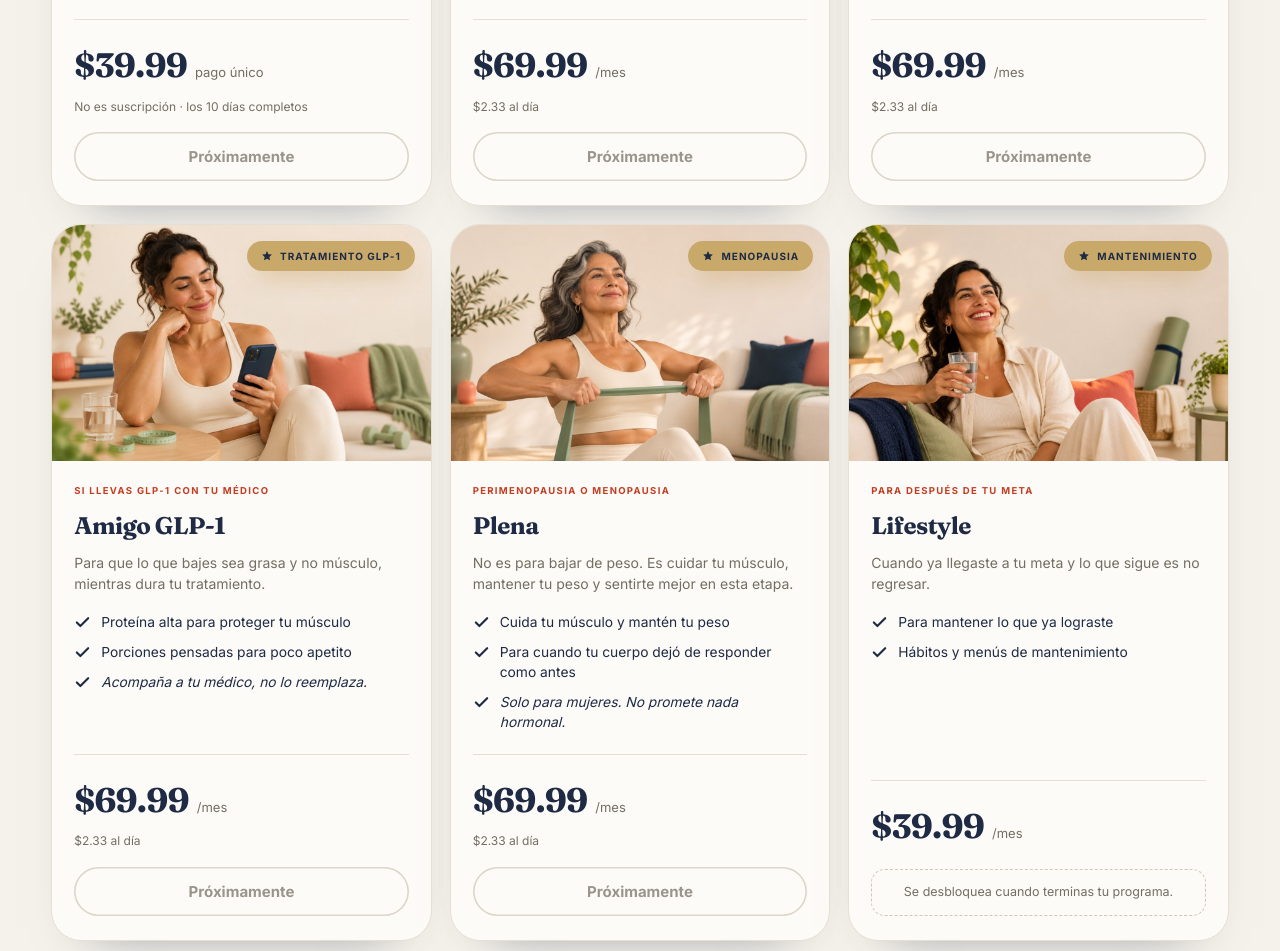
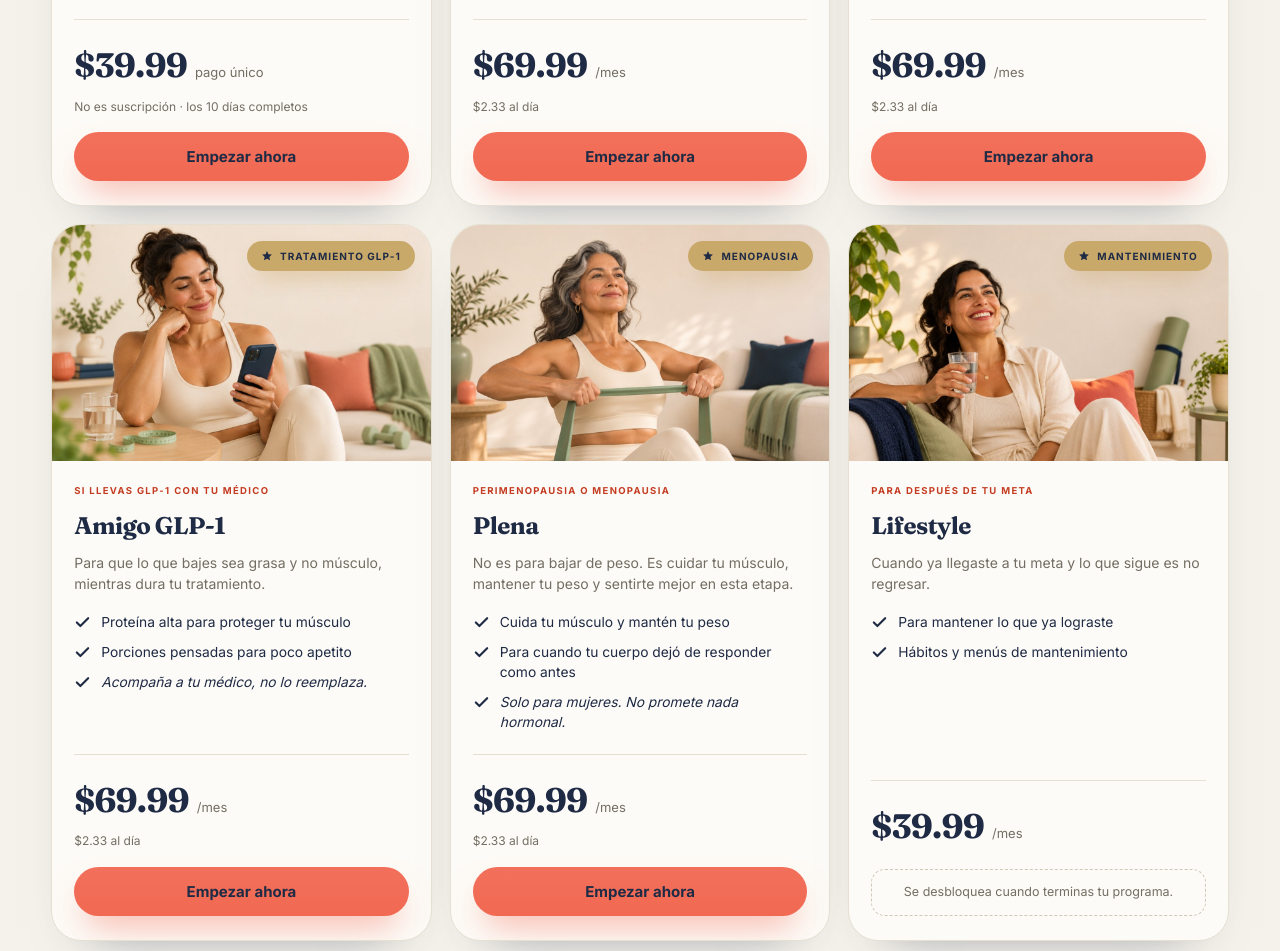
Before and after one commit to grupogamallc/tnp-app, a plain HTML site: page tnp-sitio/index.html in a window 1280 px wide. Shown: the part 2581-3532 px from the top of the page. Drawn offline with Linux system fonts and the light colour scheme.

Commit message:
Sitio: se abren los 5 botones de compra y el quiz del cierre

```diff
--- a/tnp-sitio/index.html
+++ b/tnp-sitio/index.html
@@ -168,7 +168,7 @@
         </ul>
         <div class="precio"><b>$39.99</b><small class="uni">pago único</small></div>
         <p class="aldia">No es suscripción · los 10 días completos</p>
-        <button class="btn fantasma prox" type="button" disabled>Próximamente</button>
+        <button class="btn" type="button" data-prod="plan_desinflamar" data-nom="Desinflama 10 Días">Empezar ahora</button>
       </div>
     </article>
 
@@ -187,7 +187,7 @@
         </ul>
         <div class="precio"><b>$69.99</b><small>/mes</small></div>
         <p class="aldia">$2.33 al día</p>
-        <button class="btn fantasma prox" type="button" disabled>Próximamente</button>
+        <button class="btn" type="button" data-prod="plan_peso" data-nom="Plan Ligero">Empezar ahora</button>
       </div>
     </article>
 
@@ -206,7 +206,7 @@
         </ul>
         <div class="precio"><b>$69.99</b><small>/mes</small></div>
         <p class="aldia">$2.33 al día</p>
-        <button class="btn fantasma prox" type="button" disabled>Próximamente</button>
+        <button class="btn" type="button" data-prod="plan_fuerte" data-nom="Body Recomp">Empezar ahora</button>
       </div>
     </article>
 
@@ -225,7 +225,7 @@
         </ul>
         <div class="precio"><b>$69.99</b><small>/mes</small></div>
         <p class="aldia">$2.33 al día</p>
-        <button class="btn fantasma prox" type="button" disabled>Próximamente</button>
+        <button class="btn" type="button" data-prod="plan_glp1" data-nom="Amigo GLP-1">Empezar ahora</button>
       </div>
     </article>
 
@@ -244,7 +244,7 @@
         </ul>
         <div class="precio"><b>$69.99</b><small>/mes</small></div>
         <p class="aldia">$2.33 al día</p>
-        <button class="btn fantasma prox" type="button" disabled>Próximamente</button>
+        <button class="btn" type="button" data-prod="plan_menopausia" data-nom="Plena">Empezar ahora</button>
       </div>
     </article>
 
@@ -428,8 +428,8 @@
     <h2 class="d2 rev r1" style="max-width:19ch;margin-inline:auto">¿No sabes cuál es <em>el tuyo</em>?</h2>
     <p class="lede rev r2" style="color:rgba(245,242,235,.76);margin:20px auto 0;text-align:center">Contesta dos minutos y te decimos cuál es tu plan, con tus números: tus calorías, tu proteína y el programa que te toca.</p>
     <div class="cierreAct rev r3">
-      <span class="btn claro" style="opacity:.55;cursor:default">Próximamente</span>
-      <span class="cierreNota">Muy pronto</span>
+      <a class="btn claro" href="https://app.tunuevoplan.com/">Contestar el quiz</a>
+      <span class="cierreNota">Dos minutos · sin costo</span>
     </div>
   </div>
 </section>
```
